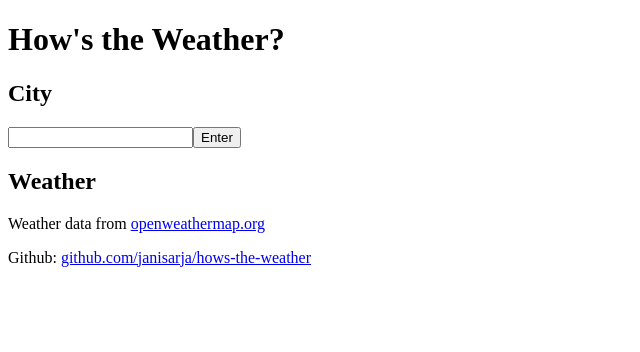
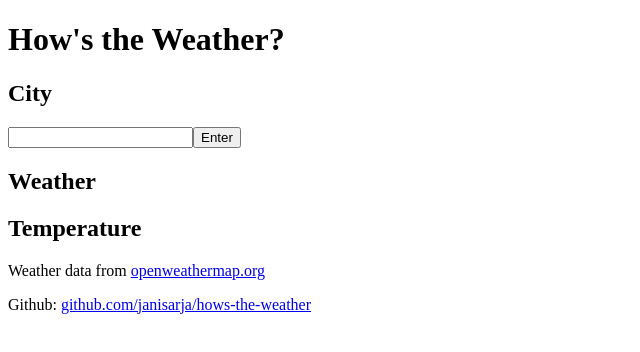
Before and after one commit to janisarja/hows-the-weather, a React (Create React App) app: page / in a window 1280 px wide. Shown: the top 352 px of the page, without its empty margins (0-640 px from the left). Built offline with nearby package versions, Linux system fonts and the light colour scheme.

Commit message:
Add temperature display

```diff
--- a/src/App.js
+++ b/src/App.js
@@ -9,6 +9,7 @@ const apiKey = '9dd31d462321665a6103dba10ebe21d0';
 const App = () => {
   const [city, setCity] = useState([]);
   const [weather, setWeather] = useState([]);
+  const [temp, setTemp] = useState(0);
 
   useEffect(() => {
     if ( city['lat'] && city['lon'] ) {
@@ -17,6 +18,7 @@ const App = () => {
         .then(response => response.data)
         .then(data => {
           setWeather(data['weather'][0]);
+          setTemp(data['main']['temp']);
         })
     }
   }, [city]);
@@ -29,6 +31,7 @@ const App = () => {
           city={city}
           handleCityChange={(c) => setCity(c)}
           weather={weather}
+          temp={temp}
         />
       </div>
       <div className='gradient__bottom'>
--- a/src/components/temperature/Temperature.jsx
+++ b/src/components/temperature/Temperature.jsx
@@ -1,10 +1,14 @@
 import React from 'react';
 import './temperature.css';
 
-const Temperature = () => {
-  return (
-    <div>Temperature</div>
-  )
+const Temperature = ({ temp }) => {
+  if ( temp ) {
+    return (
+      <div>
+        <p>{Math.round(temp-273.15)} °C</p>
+      </div>
+    )
+  }
 };
 
 export default Temperature;
--- a/src/containers/weather-info/WeatherInfo.jsx
+++ b/src/containers/weather-info/WeatherInfo.jsx
@@ -2,7 +2,7 @@ import React from 'react';
 import './weather-info.css';
 import { Searchmenu, Weather, Temperature } from '../../components';
 
-const WeatherInfo = ({ city, handleCityChange, weather }) => {
+const WeatherInfo = ({ city, handleCityChange, weather, temp }) => {
   return (
     <div>
       <h2>City</h2>
@@ -14,6 +14,10 @@ const WeatherInfo = ({ city, handleCityChange, weather }) => {
       <Weather
         weather={weather}
       />
+      <h2>Temperature</h2>
+      <Temperature
+        temp={temp}
+      />
     </div>
   )
 }
```
